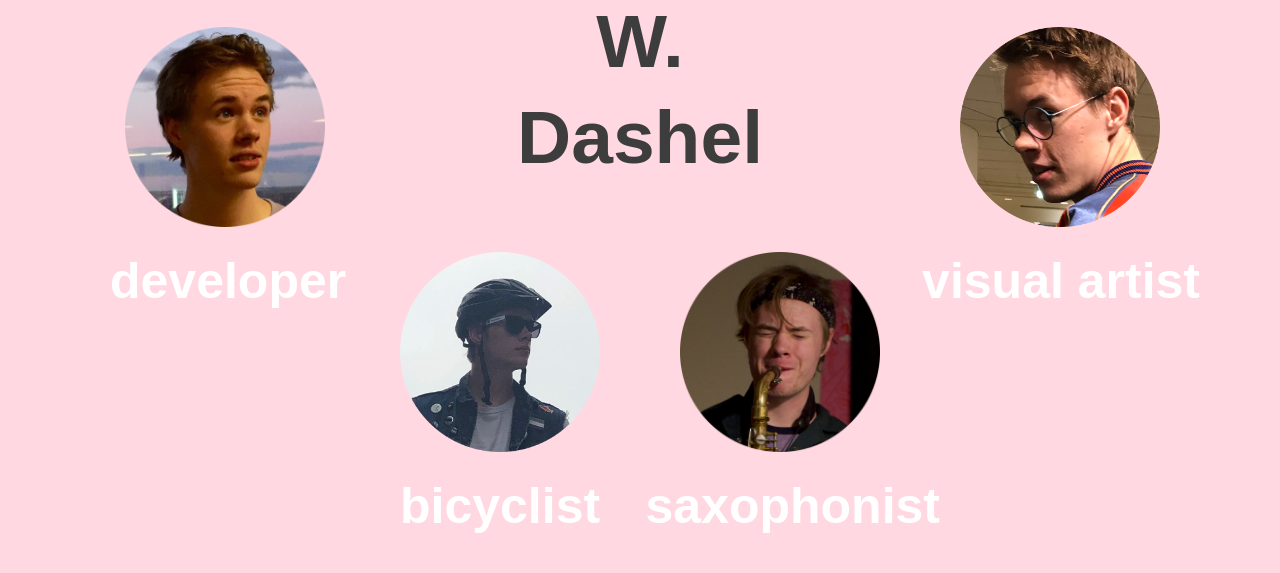
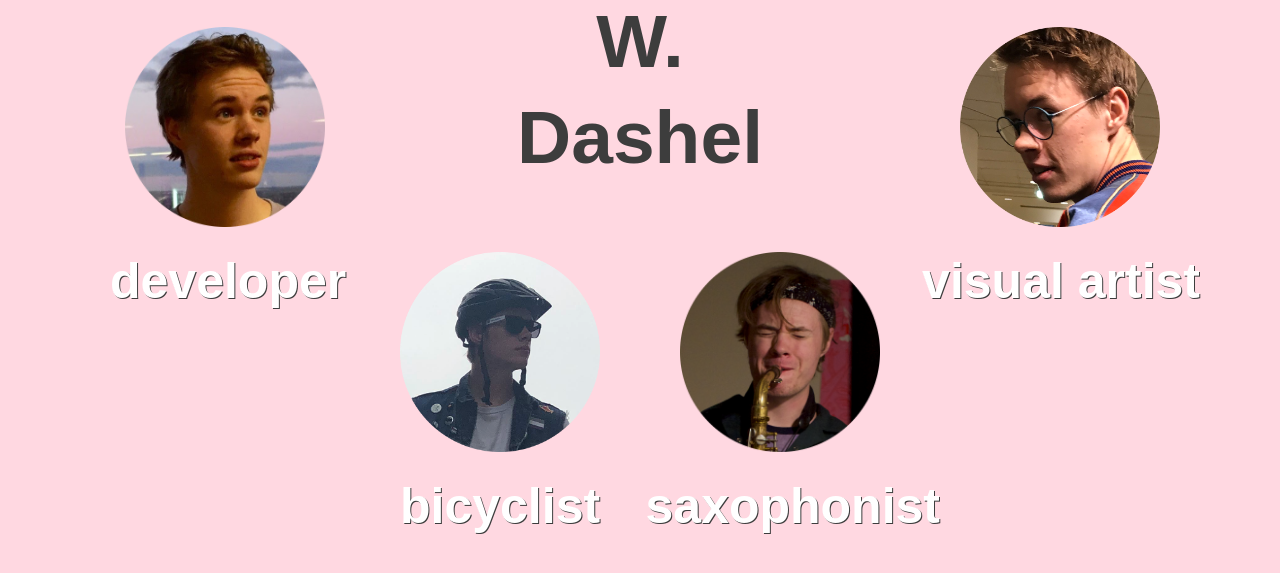
Before and after one commit to jordandashel/jordandashel, a Flask app: page / in a window 1280 px wide. Shown: the part 148-721 px from the top of the page. Run offline with Flask 2, Linux system fonts and the light colour scheme.

Commit message:
add a 'lil shadow

```diff
--- a/static/style.css
+++ b/static/style.css
@@ -14,6 +14,7 @@ h1 {
 h2 {
 	/* color: #999999; */
 	color: white;
+	text-shadow: 1px 1px #3d3d3d;
 	margin: 10px;
 	margin-top: 0px;
 	margin-bottom: 3px;
```
